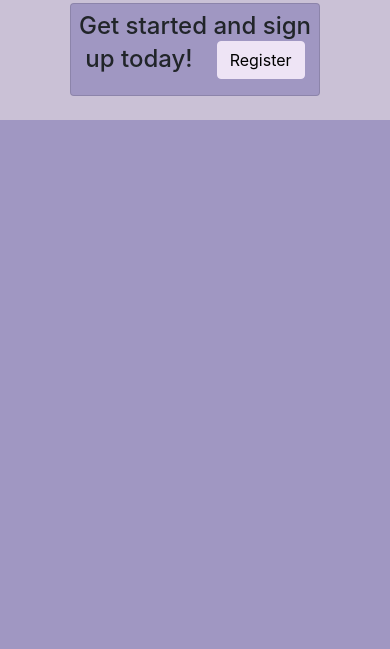
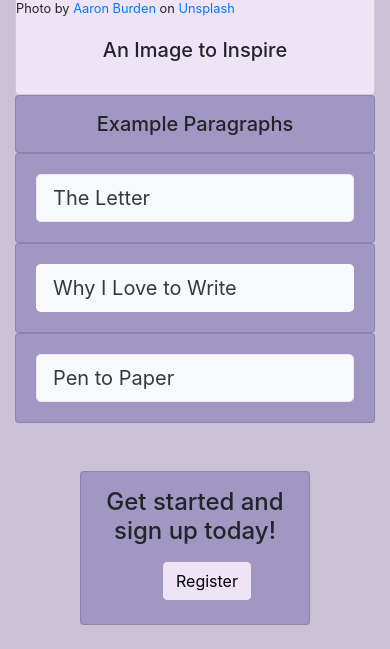
Before and after one commit to mandyrb/Capstone-1, a Flask app: page / in a window 390 px wide. Shown: the part 1806-2455 px from the top of the page. Before the commit the page ends 1926 px from the top, so only its background shows below. Run offline with Flask 2, Linux system fonts and the light colour scheme; some libraries are stand-ins or nearby versions.

Commit message:
Updated HTML files to improve layout on mobile devices

```diff
--- a/templates/base.html
+++ b/templates/base.html
@@ -10,6 +10,8 @@
 </head>
 
 <body>
+
+<div class="container">
 
 <nav class="navbar sticky-top navbar-expand-lg navbar-dark bg-dark">
     {% if session['user_id'] %}
@@ -54,6 +56,8 @@
 
 {% block content %} {% endblock %}
 
+</div>
+
     <script src="https://code.jquery.com/jquery-3.2.1.slim.min.js" integrity="sha384-KJ3o2DKtIkvYIK3UENzmM7KCkRr/rE9/Qpg6aAZGJwFDMVNA/GpGFF93hXpG5KkN" crossorigin="anonymous"></script>
     <script src="https://cdnjs.cloudflare.com/ajax/libs/popper.js/1.12.9/umd/popper.min.js" integrity="sha384-ApNbgh9B+Y1QKtv3Rn7W3mgPxhU9K/ScQsAP7hUibX39j7fakFPskvXusvfa0b4Q" crossorigin="anonymous"></script>
     <script src="https://maxcdn.bootstrapcdn.com/bootstrap/4.0.0/js/bootstrap.min.js" integrity="sha384-JZR6Spejh4U02d8jOt6vLEHfe/JQGiRRSQQxSfFWpi1MquVdAyjUar5+76PVCmYl" crossorigin="anonymous"></script>
--- a/templates/home.html
+++ b/templates/home.html
@@ -5,48 +5,49 @@
 {% block content %}
 
     <div class="jumbotron blue">
-        <h1 class="display-3">Welcome to Paragraph A Day!</h1>
+        <h1 class="display-3 text-center">Welcome to Paragraph A Day!</h1>
+        <br>
         <p class="lead"><span class="font-weight-bold">Paragraph A Day </span> is a tool made for writers, designed to make the writing practice enjoyable and motivating</p>
         <hr class="my-4">
         <p>Writing can be a rewarding experience, but getting started isn't always easy. Sometimes it's hard to find inspiration, to generate an idea we actually want to write about. Other times we have great ideas, but we have a hard time putting pen to paper, because the scope is intimidating and we're not sure where to begin. Other times we long to share ideas and inspiration with others, but we're hesitant because we don't want our writing to be driven by a desire for validation. Paragraph A Day reduces these pressures, by providing a unique image prompt every day, a 500 character limit, and the ability to share without judgment or feedback. Paragraph A Day is a place to have fun, explore ideas, and enjoy stress-free sharing with others.</p>
-        <p class="lead">
+        <p class="lead text-center">
         <a class="btn btn-success btn-lg" href="/about" role="button">Learn more</a>
         </p>
     </div>
 
     <div>
-        <h1 class="display-4 ml-4">Allow an image to spark your creativity!</h1>
+        <h1 class="display-4 ml-4 text-center">Allow an image to spark your creativity!</h1>
     </div>
     <br>
 
     <div class="row">
-      <div class="col-4">
-        <div class="card ml-4 light">
+      <div class="col-md-4">
+        <div class="card light">
             <img class="card-img-top" src="https://images.unsplash.com/photo-1455390582262-044cdead277a?crop=entropy&cs=tinysrgb&fit=max&fm=jpg&ixid=MXwyMTIzOTh8MHwxfHNlYXJjaHwxfHx3cml0aW5nfGVufDB8fHw&ixlib=rb-1.2.1&q=80&w=400" alt="Card image cap">
             <span class="small">Photo by <a href="https://unsplash.com/@aaronburden?utm_source=paragraph_a_day&utm_medium=referral">Aaron Burden</a> on <a href="https://unsplash.com/?utm_source=paragraph_a_day&utm_medium=referral">Unsplash</a></span>
             <div class="card-body">
-              <h5 class="card-title">An Image to Inspire</h5>
+              <h5 class="card-title text-center">An Image to Inspire</h5>
             </div>
           </div>
       </div>
 
-      <div class="col-8">
-        <div class="card mr-4 pt-3 pb-2 blue">
+      <div class="col-md-8">
+        <div class="card pt-3 pb-2 blue">
           <h5 id="examples-heading">Example Paragraphs</h5>
         </div>
-        <div class="card mr-4 blue">
+        <div class="card blue">
           <div class="card-body">
             <button type="button" id = "example-title-2" class="bg-light text-dark text-left btn btn-success btn-lg btn-block">The Letter</button>
             <p id = "example-paragraph-2" class="card-text hide-me mt-2">He picks up the pen, determined to try again. What will he say? He loved her for so many years, loved her deeply and truly. But something changed, and he has to tell her. But how do you tell someone your love has changed? As he tries again (he's lost count of how many times he's tried), he imagines how her face will look when she reads his words, the eager expectation, the slow crumbling, the reddening, the wetting with tears.  </p>
           </div>
         </div>
-        <div class="card mr-4 blue">
+        <div class="card blue">
             <div class="card-body">
               <button type="button" id = "example-title-1" class="bg-light text-dark text-left btn btn-successs btn-lg btn-block">Why I Love to Write</button>
               <p id = "example-paragraph-1" class="card-text hide-me mt-2">This image of an old-fashioned pen reminds me of why I love to write: it's a practice that's been around for centuries, and part of what makes us human. We have this amazing ability to memorialize our thoughts, to cement them and make them permanent, which is something truly unique to our species. I envision the writing of our ancestors reaching out from the past to touch me, and mine reaching out to touch those in the future. </p>
             </div>
           </div>
-          <div class="card mr-4 blue">
+          <div class="card blue">
             <div class="card-body">
               <button type="button" id = "example-title-2" class="bg-light text-dark text-left btn btn-success btn-lg btn-block">Pen to Paper</button>
               <p id = "example-paragraph-2" class="card-text hide-me mt-2">Pen to paper, ink spills, ink leaks. Writing can be messy. I see my pen and it calls to me. I see my paper and it repels me – it's so empty, waiting for me to fill it. What will I come up with? Will it be good? Will it be terrible? The spaces within my mind fill with thoughts... will I choose to write them down or will I keep them, just for myself? </p>
@@ -54,14 +55,16 @@
           </div>
       </div>
     </div>
-</div>
 <br>
 
 <br>
 <div class="row justify-content-center">
   <div class="col-8">
     <div class="card blue p-2">
-      <h4 class="text-center">Get started and sign up today!<a class="btn btn-success ml-4" href="/register" role="button">Register</a></h4>
+      <h4 class="text-center mt-2">Get started and sign up today!</h4>
+      <p class="lead text-center">
+      <a class="btn btn-success mt-2 ml-4" href="/register" role="button">Register</a>
+      </p>
     </div>
   </div>
 </div>
```
Also changed, not shown: templates/about.html (+9 -6 lines), templates/paragraph_edit.html (+11 -10 lines), templates/public_paragraphs.html (+11 -10 lines), templates/user_paragraphs.html (+6 -5 lines), templates/user_view.html (+13 -11 lines).
